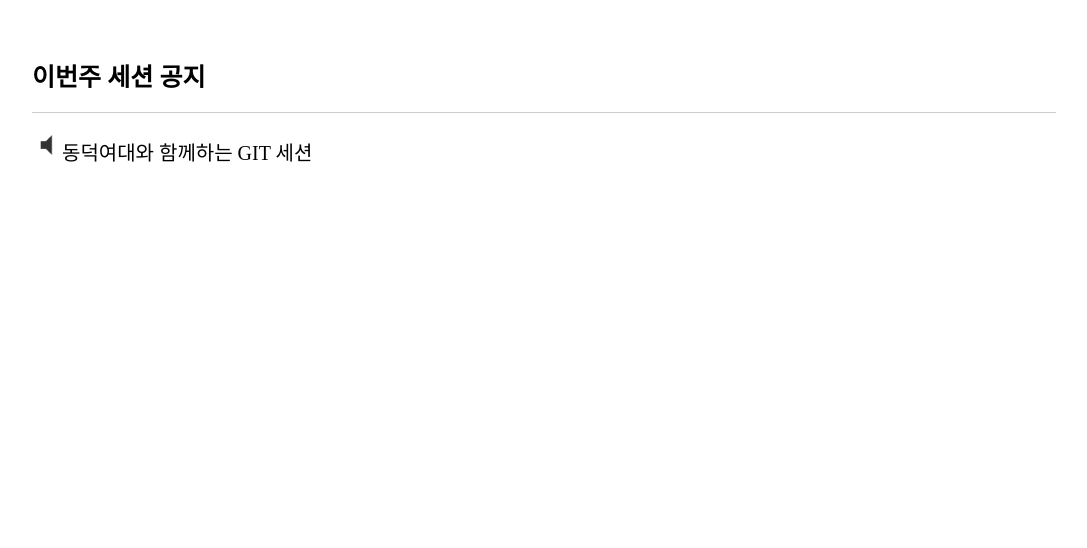
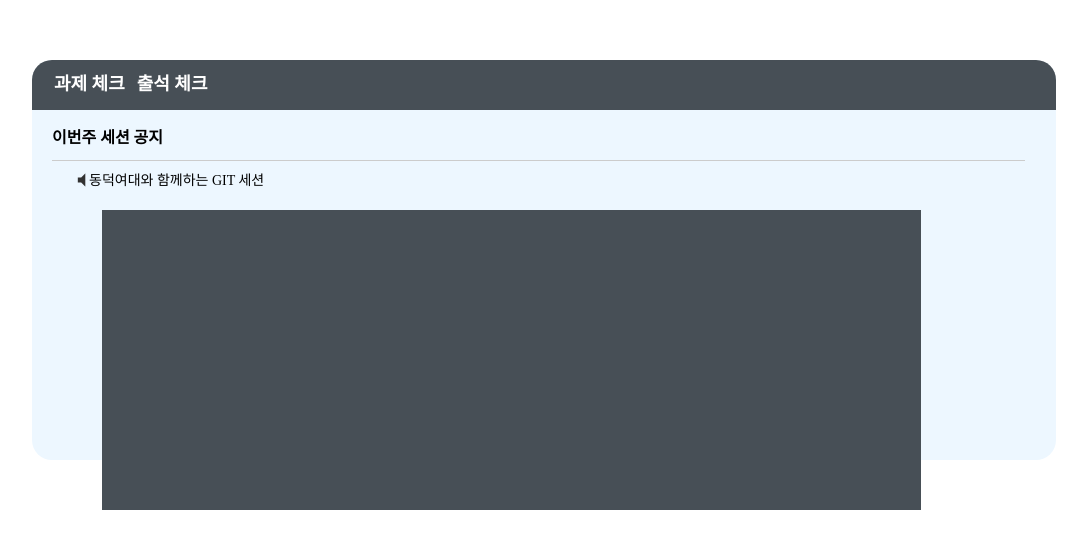
Before and after one commit to DSLikelion10/LikeLionDS_Front, a React (Create React App) app: page / in a window 1280 px wide. Shown: the top 548 px of the page, without its empty margins (81-1168 px from the left). Built offline with nearby package versions, Linux system fonts and the light colour scheme.

Commit message:
2201290247

```diff
--- a/src/components/Home.js
+++ b/src/components/Home.js
@@ -6,18 +6,21 @@ const Home = () => {
     return(
         <div class="chkbox">
             <div class="chkheader">
+            <p class ="headerchk">과제 체크</p>
+            <p class ="headerchk">출석 체크</p>
             </div>
             <p class="chktitle"> 이번주 세션 공지 </p>
-                <hr margin="9px"/>
-                <img
+                <hr class="divider" />
+                <img class="speaker"
                     alt="스피커 아이콘"
                     src="img/speaker.png"
-                    width="30px"
-                    height="30px"
                 />
                 <p class ="choolchk">
                     동덕여대와 함께하는 GIT 세션
                 </p>
+            <div class="Zandi">
+
+            </div>
          </div>
     );
 };
--- a/src/css/Home.css
+++ b/src/css/Home.css
@@ -1,16 +1,23 @@
+
 .chkbox {
   position: absolute;
   width: 80%;
-  height: 60%;
+  height: 400px;
   left: 113px;
   top: 60px;
-
-  background: #FFFFFF;
+  /* border-color: #000000; */
+  background: #edf7ff;
   border-radius: 20px;
 }
 
 .chkheader {
-  flex-wrap: ;
+  /* position: absolute; */
+  width: 100%;
+  height: 50px;
+  left: 113px;
+  top: 30px;
+  background: #474F56;
+  border-radius: 20px 20px 0px 0px;
 
 }
 
@@ -18,25 +25,60 @@
   font-family: Noto Sans KR;
   font-style: normal;
   font-weight: bold;
-  font-size: 25px;
+  font-size: 16px;
   line-height: 36px;
   display: flex;
   align-items: center;
-  margin-top: 0;
+  margin: 10px 20px 0px;
+  /* margin-top: 0; */
+  /* position: absolute; */
+
 
   color: #000000;
 }
 
 .choolchk {
   font-family: Noto Sans KR;
-  /* font-style: normal; */
-  /* font-weight: normal; */
-  font-size: 20px;
-  /* line-height: 35px; */
-  /* align-items: center; */
+  font-size: 14px;
   display: inline;
-  /* margin: 0;
-  padding: 0; */
+  color: #000000;
+  position: absolute;
+  left: 57px;
+  top: 114px;
+}
+.speaker {
+  width: 20px;
+  height:20px;
+  left: 40px;
+  top: 110px;
+  position: absolute;
+}
 
-color: #000000;
+.headerchk {
+  font-family: Noto Sans KR;
+  color: white;
+  font-size: 18px;
+  font-weight: bold;
+  top:15px;
+  left: 16px;
+  position: relative;
+  display: inline;
+  margin: 6px;
 }
+
+.divider {
+  margin: 0em;
+  width: 95%;
+  left : 20px;
+  top: 100px;
+  position: absolute;
+}
+
+.Zandi {
+  background-color: #474F56;
+  width: 80%;
+  height: 300px;
+  position: absolute;
+  left: 70px;
+  top:150px;
+}
```
